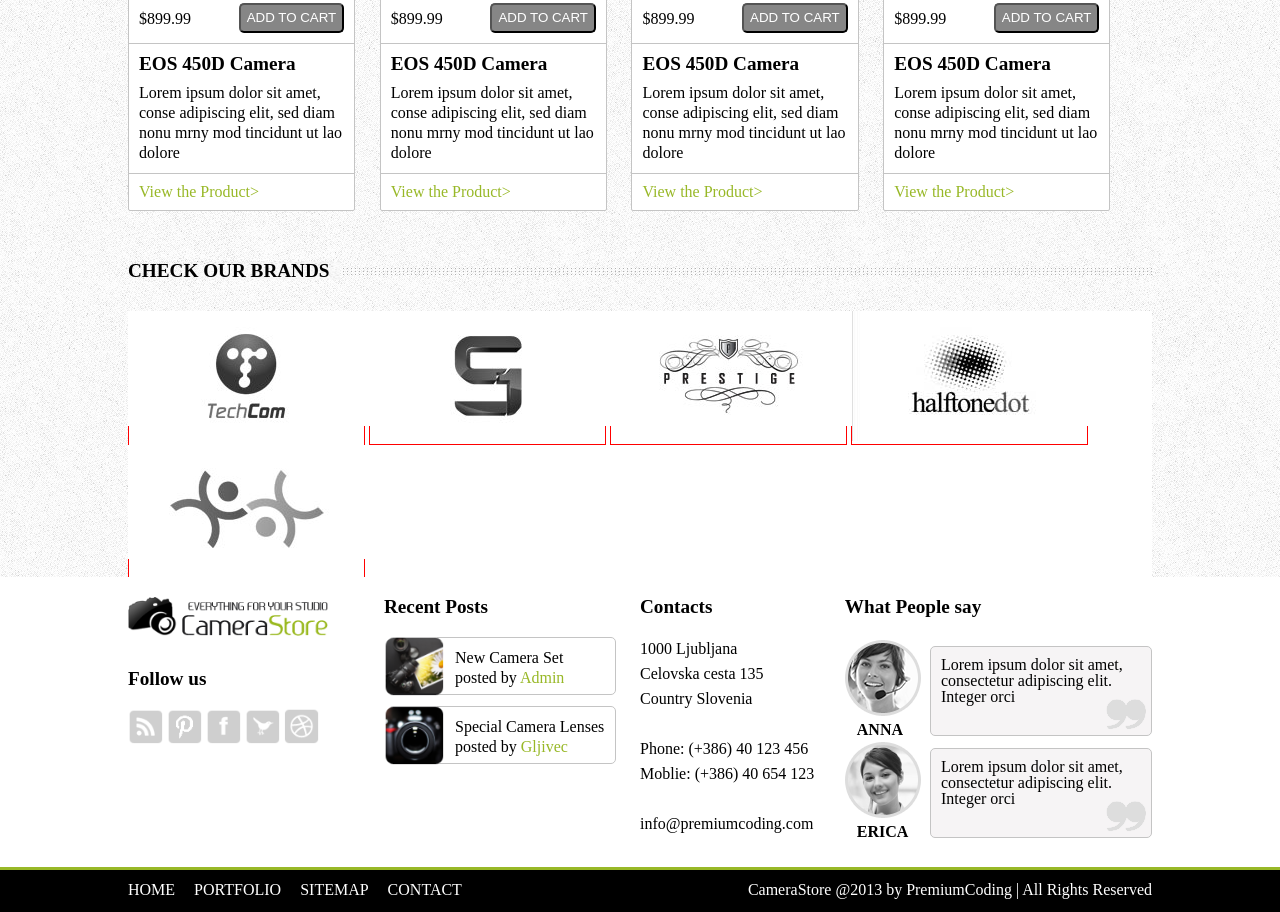
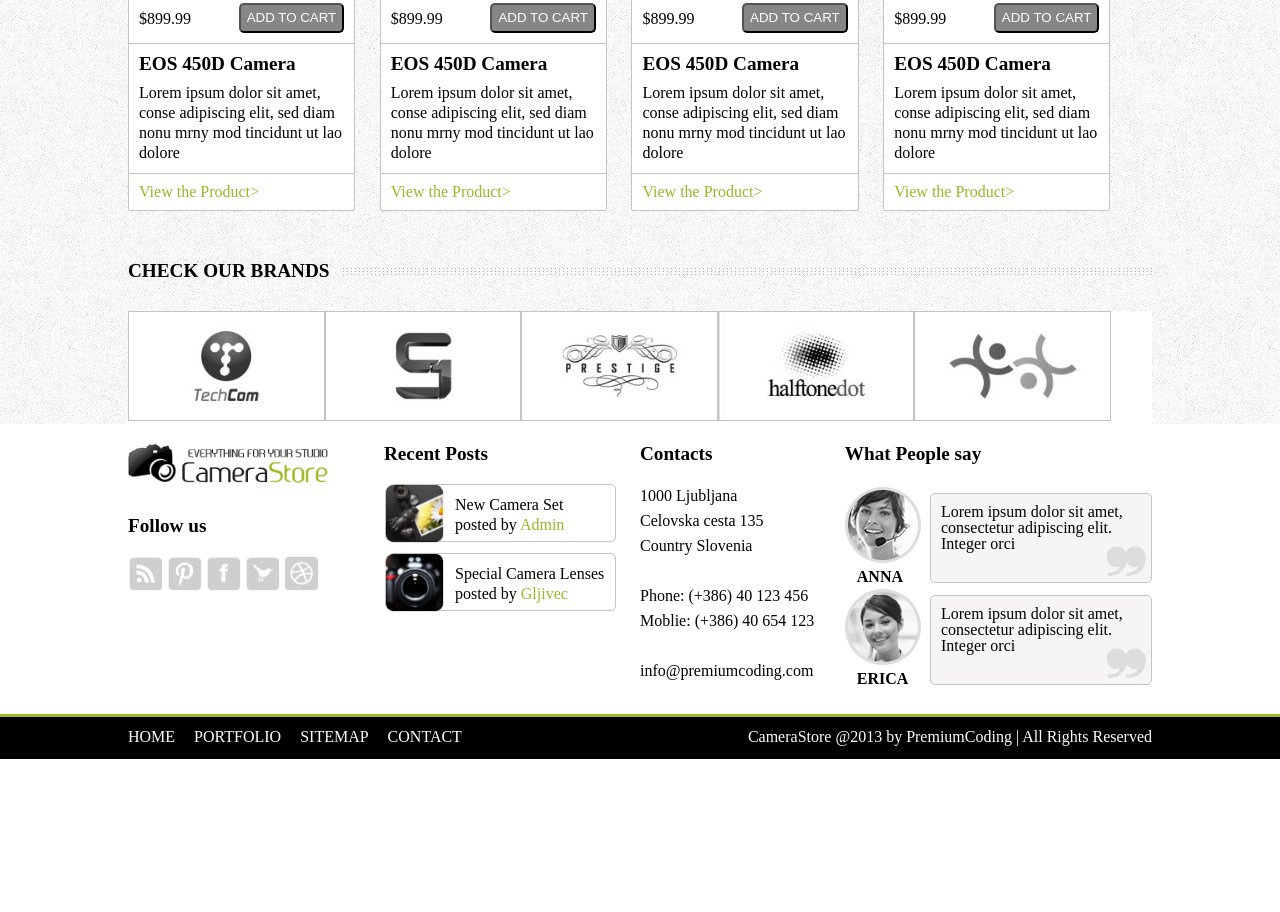
Before and after one commit to godisren/godisren.github.io, a plain HTML site: page camera_store/index.html in a window 1280 px wide. Shown: the part 1452-2364 px from the top of the page. After the commit the page ends 2211 px from the top, so only its background shows below. Drawn offline with nearby package versions, Linux system fonts and the light colour scheme; files whose address does not match are found by name.

Commit message:
update brands & favicon

```diff
--- a/camera_store/index.html
+++ b/camera_store/index.html
@@ -240,13 +240,7 @@
 					<h3>CHECK OUR BRANDS</h3>
 				</div>
 				<div class="brand-icon">
-					<ul>
-						<li><a href="javascript:void(0);"><img src="images/brands-01.jpg"></a></li>
-						<li><a href="javascript:void(0);"><img src="images/brands-02.jpg"></a></li>
-						<li><a href="javascript:void(0);"><img src="images/brands-03.jpg"></a></li>
-						<li><a href="javascript:void(0);"><img src="images/brands-04.jpg"></a></li>
-						<li><a href="javascript:void(0);"><img src="images/brands-05.jpg"></a></li>
-					</ul>
+					<a href="javascript:void(0);"><img src="images/brands-01.jpg"></a><a href="javascript:void(0);"><img src="images/brands-02.jpg"></a><a href="javascript:void(0);"><img src="images/brands-03.jpg"></a><a href="javascript:void(0);"><img src="images/brands-04.jpg"></a><a href="javascript:void(0);"><img src="images/brands-05.jpg"></a>
 				</div>
 			</div>
 		</div>
--- a/camera_store/style/common.css
+++ b/camera_store/style/common.css
@@ -164,19 +164,14 @@ a.focus{
 .social img{
 	vertical-align: middle;
 }
-
-
 .menu{
 	margin-bottom: 50px;
 }
-
 .menu ul{
 	display: inline;
 }
-
 .menu li {
     padding-right: 30px;
-
 }
 .menu ul li a {
     display:table-cell;
@@ -188,7 +183,6 @@ a.focus{
 	right:0px;
 	padding-right:0;
 }
-
 .cart {
     background: #98b827 url("../images/cart.png") no-repeat ;
     background-position: 10px 50%;
@@ -199,7 +193,6 @@ a.focus{
 	color: white;
 	margin-left: 100px;
 }
-
 .banner img{
 	width:100%;
 }
@@ -250,16 +243,6 @@ a.focus{
 	border: 0;
 
 }
-/*
-.pager button{
-	background: #98b827;
-    border-radius: 5px;
-	height: 30px;
-	width:30px;
-	color: white;
-}
-*/
-
 .product_card{
 	width:22%;
 	display: inline-block;
@@ -315,16 +298,9 @@ a.focus{
 	float:left;
 }
 
-.brand li{
-	height: 230px;
-	width: 19%;
-	/*border: 1px solid #c4c4c4;*/
-	border : 1px solid red;
-}
-
 .brand img{
-	/*width:19%;*/
-	/*border: 1px solid #c4c4c4;*/
+	width:19%;
+	border: 1px solid #c4c4c4;
 }
 .footer{
 	clear: both;
@@ -391,9 +367,6 @@ a.focus{
 .people {
 	position: relative;
 }
-.people p{
-
-}
 .people .name{
 	font-weight: bold;
 	padding-left: 12px;
```
Also changed, not shown: camera_store/favicon.ico (added).
